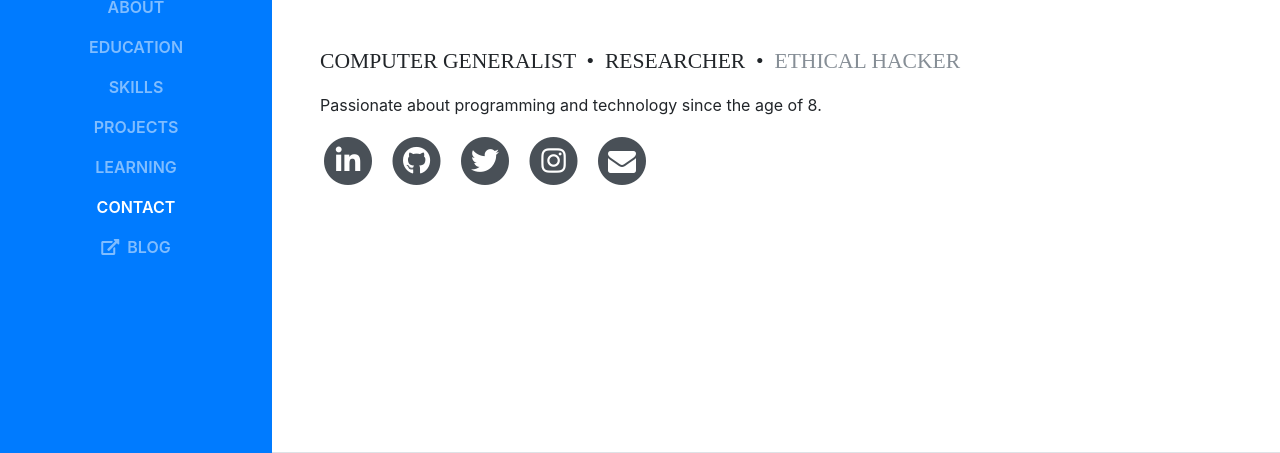
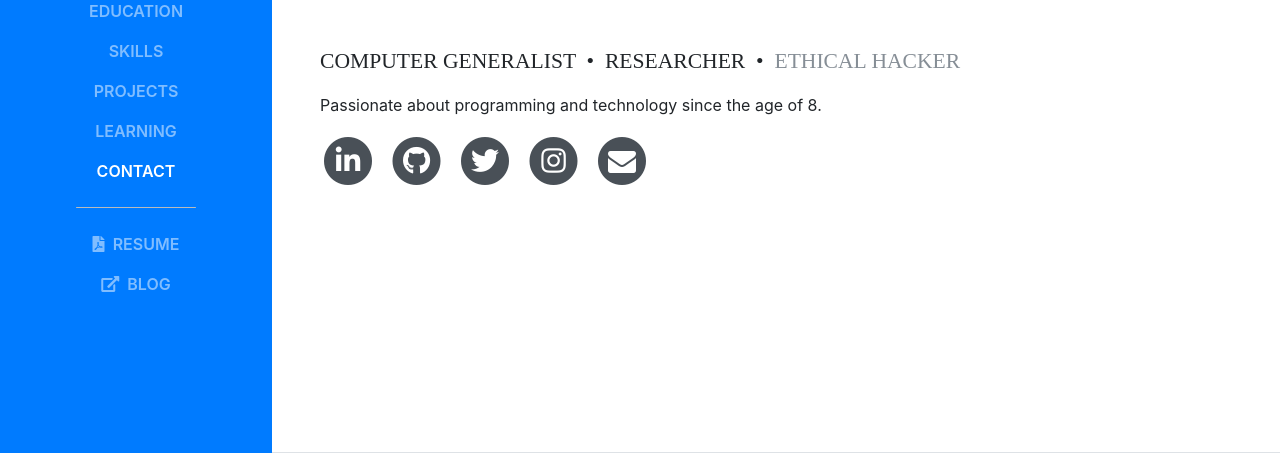
Before and after one commit to Kamaropoulos/kamaropoulos.com, a website with bundled scripts: page index.html in a window 1280 px wide. Shown: the part 347-800 px from the top of the page. Built offline with nearby package versions, Linux system fonts and the light colour scheme; a script that the page names is missing; a web font is replaced by a local one.

Commit message:
feat: Add Resume link and separator

```diff
--- a/index.html
+++ b/index.html
@@ -105,6 +105,13 @@
                 </li>
                 <li class="nav-item">
                     <a class="nav-link js-scroll-trigger" href="#contact">Contact</a>
+                </li>
+                <li>
+                    <hr width="50%" style="border-top: 1px solid #bbb;border-radius: 3px;">
+                </li>
+                <li class="nav-item">
+                    <a class="nav-link js-scroll-trigger" href="https://kamaropoulos.com/resume.pdf" target="_blank"><i
+                            class="fas fa-file-pdf"></i>&nbsp;&nbsp;Resume</a>
                 </li>
                 <li class="nav-item">
                     <a class="nav-link js-scroll-trigger" href="https://blog.kamaropoulos.com" target="_blank"><i
```
